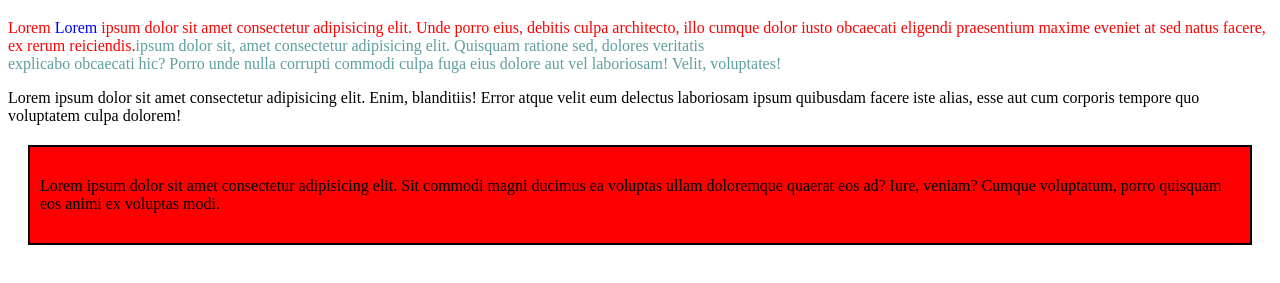
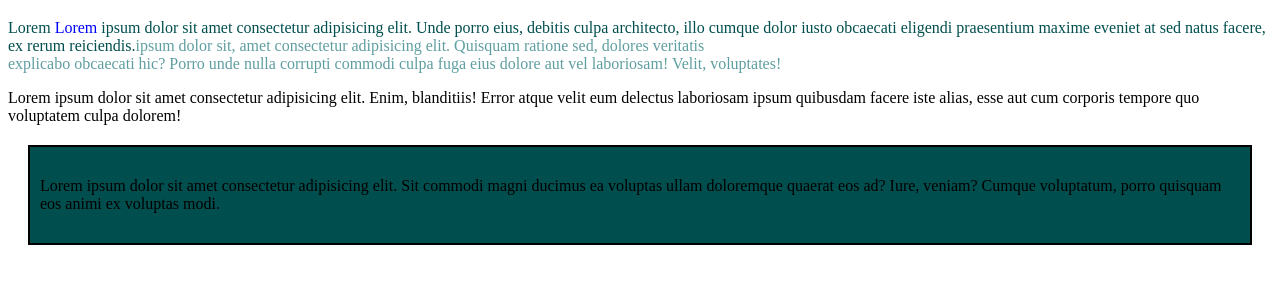
Before and after one commit to vladislavStep/ReactJS, a plain HTML site: page index.html in a window 1280 px wide. Shown: the part 61-344 px from the top of the page. Drawn offline with Linux system fonts and the light colour scheme.

Commit message:
stript_28_2.js

```diff
--- a/css/style.css
+++ b/css/style.css
@@ -5,14 +5,14 @@
 	color: blue;
 }
 .red {
-	color: red;
+	color: #004e4e;
 }
 div.green {
 	color: green;
 }
 
 .mbp {
-	background-color: red;
+	background-color: #004e4e;
 	padding: 30px 10px;
 	margin: 20px;
 	border: black solid 2px;
--- a/index.html
+++ b/index.html
@@ -30,7 +30,7 @@
 	<div class="mbp">Lorem ipsum dolor sit amet consectetur adipisicing elit. Sit commodi magni ducimus ea voluptas
 		ullam doloremque
 		quaerat eos ad? Iure, veniam? Cumque voluptatum, porro quisquam eos animi ex voluptas modi.</div>
-	<script src="./js/script_27.js"></script>
+	<script src="./js/script_28.js"></script>
 </body>
 
 </html>
```
Also changed, not shown: js/script_28.js (+17 -0 lines), js/scriptMap.js (added), js/text.txt (added).
